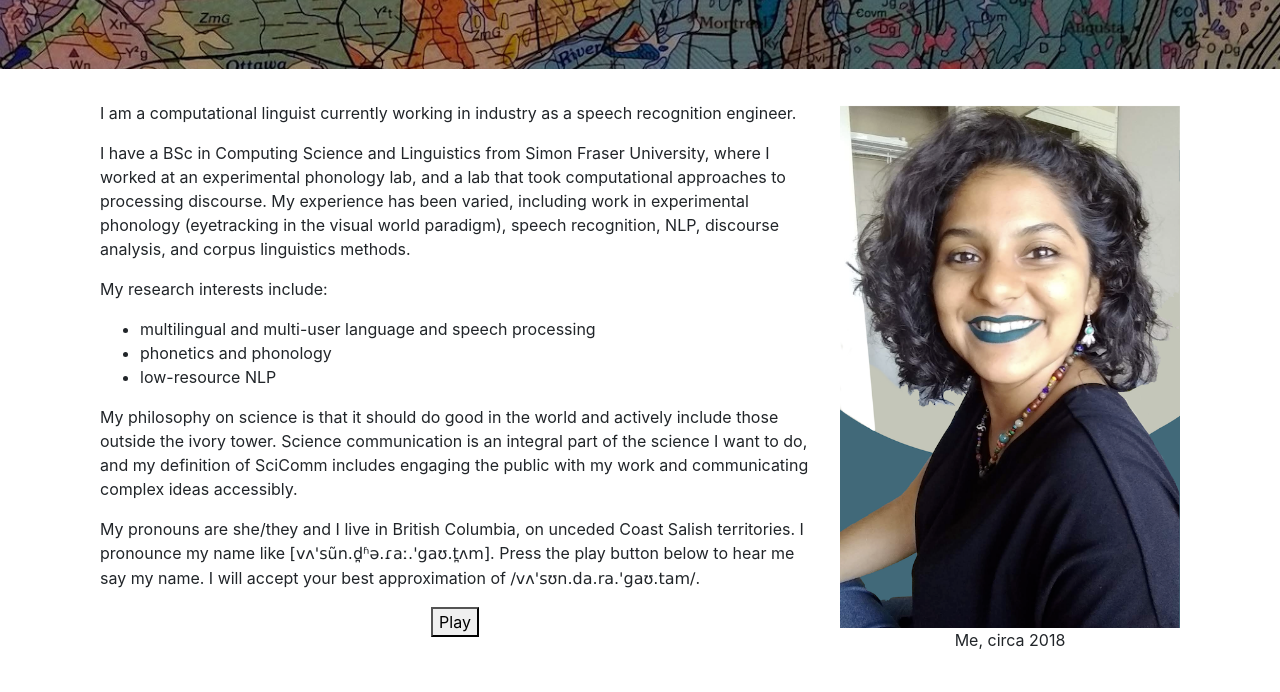
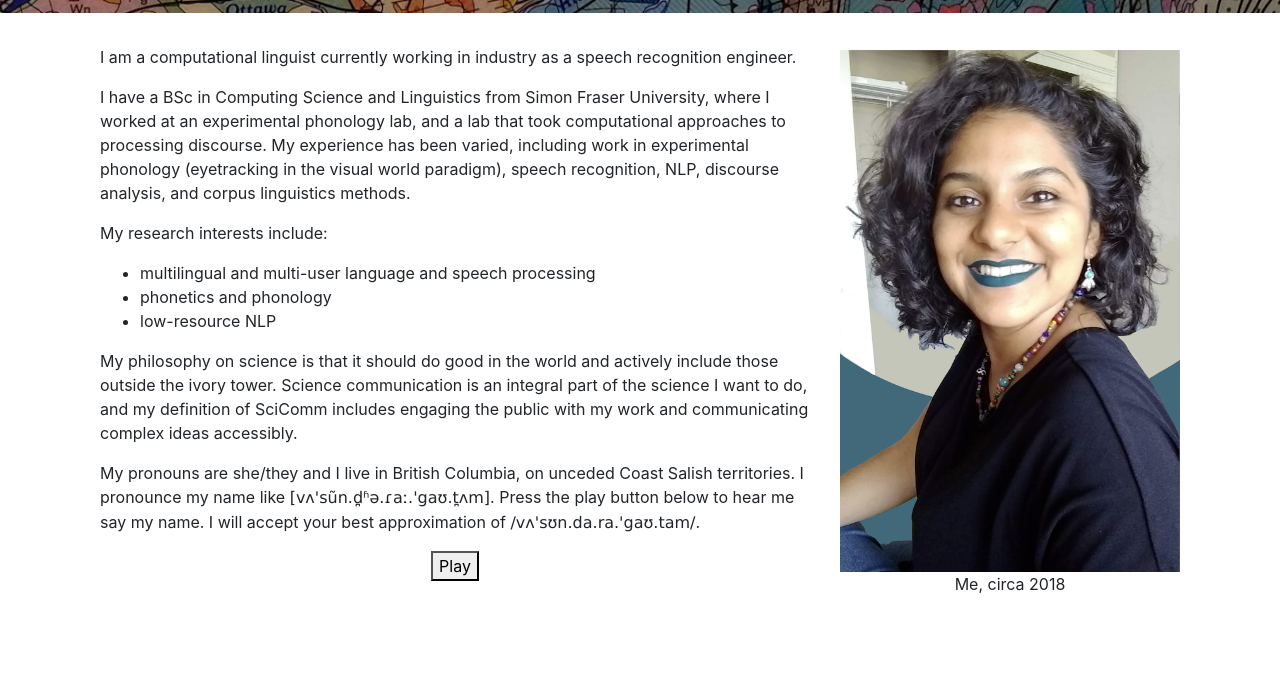
Before and after one commit to vgautam/vgautam.github.io, a plain HTML site: page index.html in a window 1280 px wide. Shown: the part 299-991 px from the top of the page. After the commit the page ends 935 px from the top, so only its background shows below. Drawn offline with nearby package versions, Linux system fonts and the light colour scheme.

Commit message:
styling so everything doesn't just break

```diff
--- a/style.css
+++ b/style.css
@@ -1,7 +1,6 @@
 .vg-title {font-size: 3.5rem;}
 .vg-subtitle {font-size: 1.5rem;}
 a {color: #0056B3;}
-body {padding-top: 3.5rem;}
 .navbar-nav > li > .dropdown-menu a:hover { background-color: #DDDDDD; }
 nav > a:hover { color: #A6A6A6 !important; }
 li.nav-item > a:hover { color: #A6A6A6 !important; }
```
